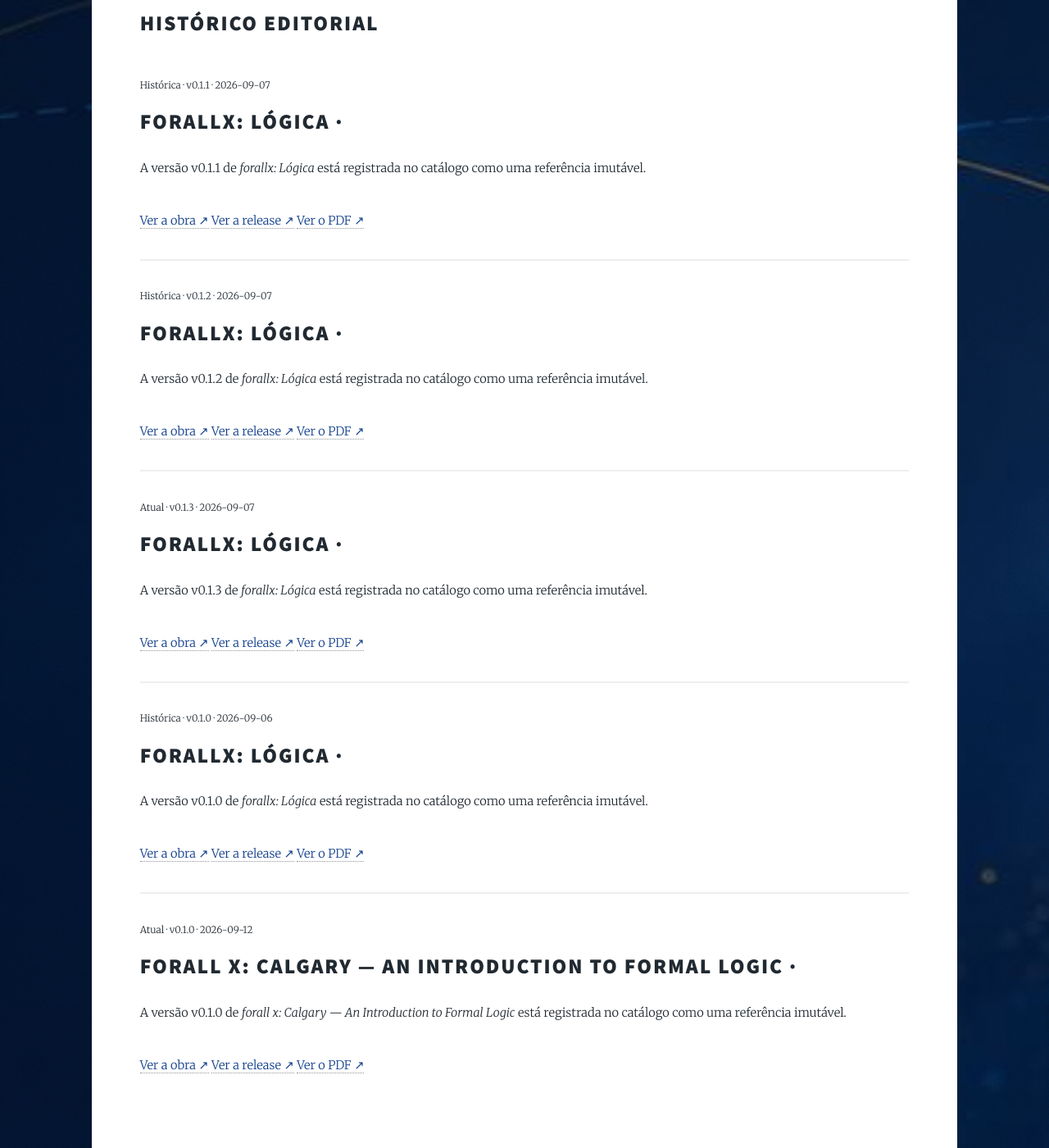
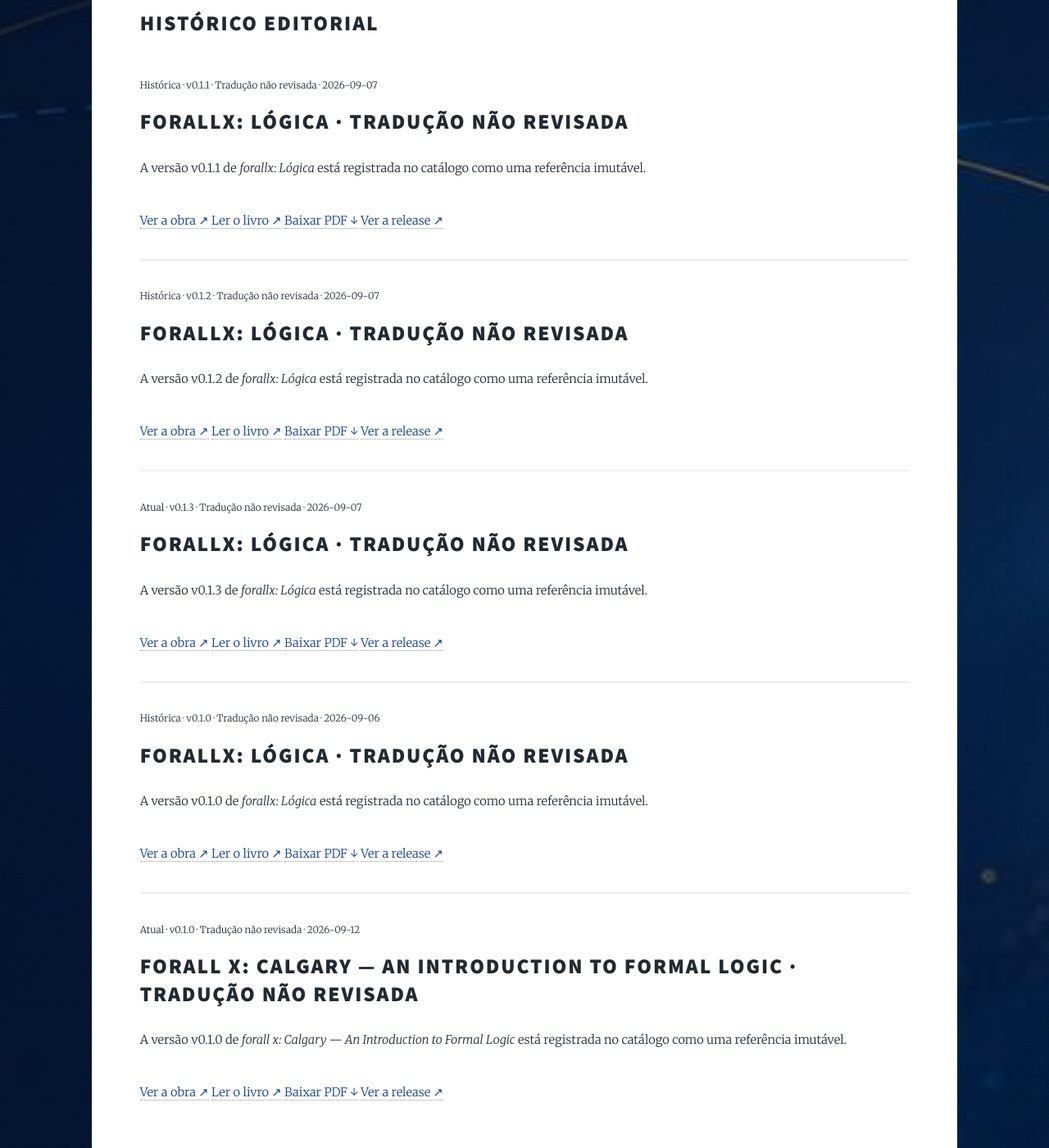
Before and after one commit to projetorealmat/projetorealmat.github.io, a Jekyll site: the page built from _pages/arquivo.md, in a window 1280 px wide and 1400 px high, scrolled down 730 px. Shown: the whole window at 82% size. Built offline with Jekyll 4.4.1, drawn with Linux system fonts in a browser that asks for light colours.

Commit message:
portal: render generic links in publication archive

```diff
--- a/_pages/arquivo.md
+++ b/_pages/arquivo.md
@@ -14,15 +14,18 @@ permalink: /arquivo/
   {% assign book_url = '/livros/' | append: book.id | append: '/' %}
   {% assign releases = book.releases | sort: "release_date" | reverse %}
   {% for release in releases %}
+    {% assign stage = site.data.translation_stages | where: "id", release.translation_stage | first %}
+    {% assign pdf = release.publications | where: "id", "pdf" | first %}
   <article>
     <header>
-      <span class="date">{% if release.version == book.current_version %}Atual{% else %}Histórica{% endif %} · {{ release.version }}{% if release.release_date %} · {{ release.release_date }}{% endif %}</span>
-      <h2>{{ book.title }} · {{ release.status }}</h2>
+      <span class="date">{% if release.version == book.current_version %}Atual{% else %}Histórica{% endif %} · {{ release.version }} · {{ stage.label }}{% if release.release_date %} · {{ release.release_date }}{% endif %}</span>
+      <h2>{{ book.title }} · {{ stage.label }}</h2>
     </header>
     <p>A versão {{ release.version }} de <em>{{ book.title }}</em> está registrada no catálogo como uma referência imutável.</p>
     <a href="{{ book_url | relative_url }}">Ver a obra <span aria-hidden="true">↗</span></a>
+    <a href="{{ release.entrypoint.url }}" target="_blank" rel="noopener noreferrer">Ler o livro <span aria-hidden="true">↗</span></a>
+    <a href="{{ pdf.url }}" target="_blank" rel="noopener noreferrer">Baixar PDF <span aria-hidden="true">↓</span></a>
     <a href="{{ release.release_url }}" target="_blank" rel="noopener noreferrer">Ver a release <span aria-hidden="true">↗</span></a>
-    <a href="{{ release.pdf_url }}" target="_blank" rel="noopener noreferrer">Ver o PDF <span aria-hidden="true">↗</span></a>
   </article>
   {% endfor %}
 {% endfor %}
```
